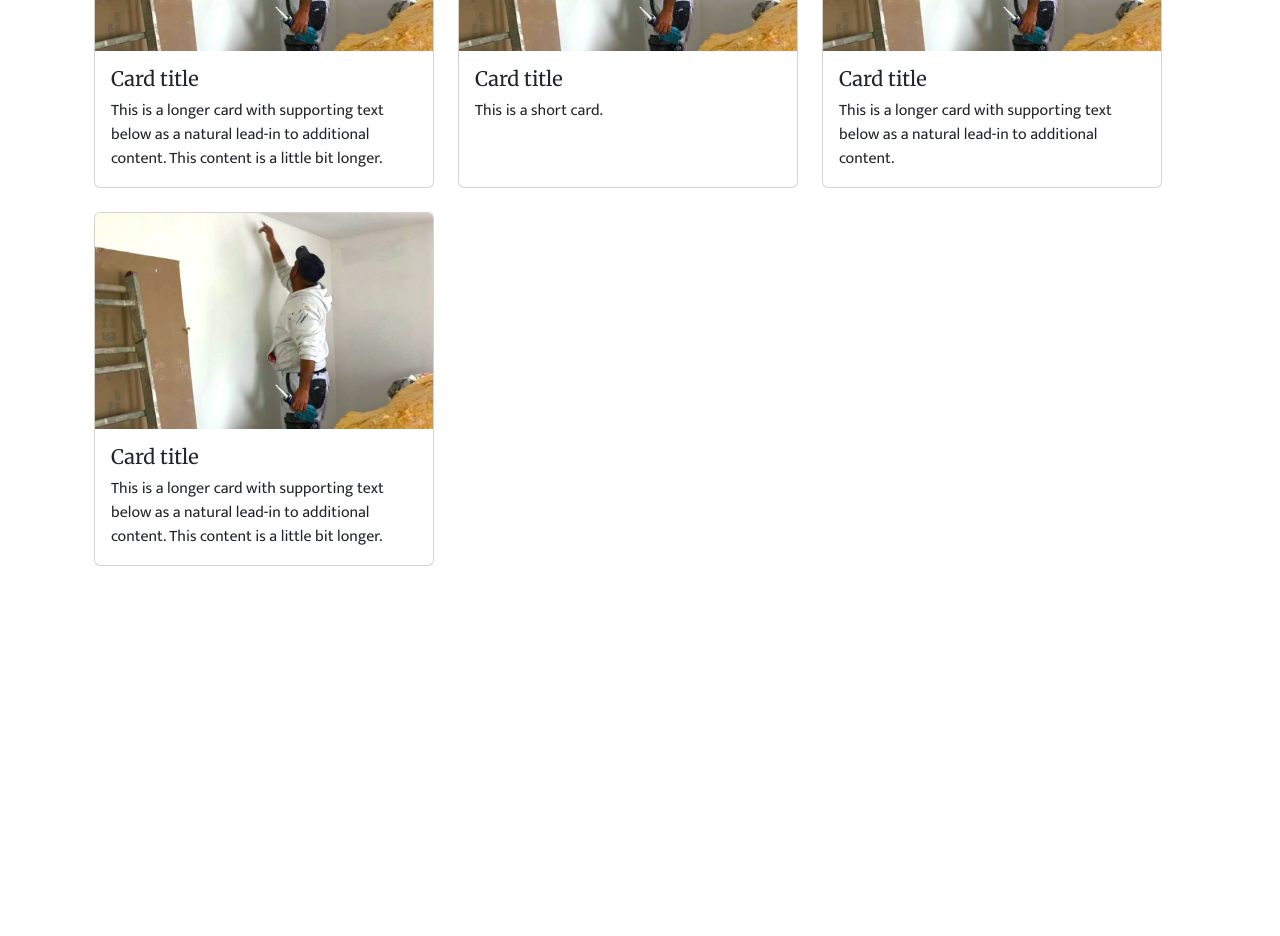
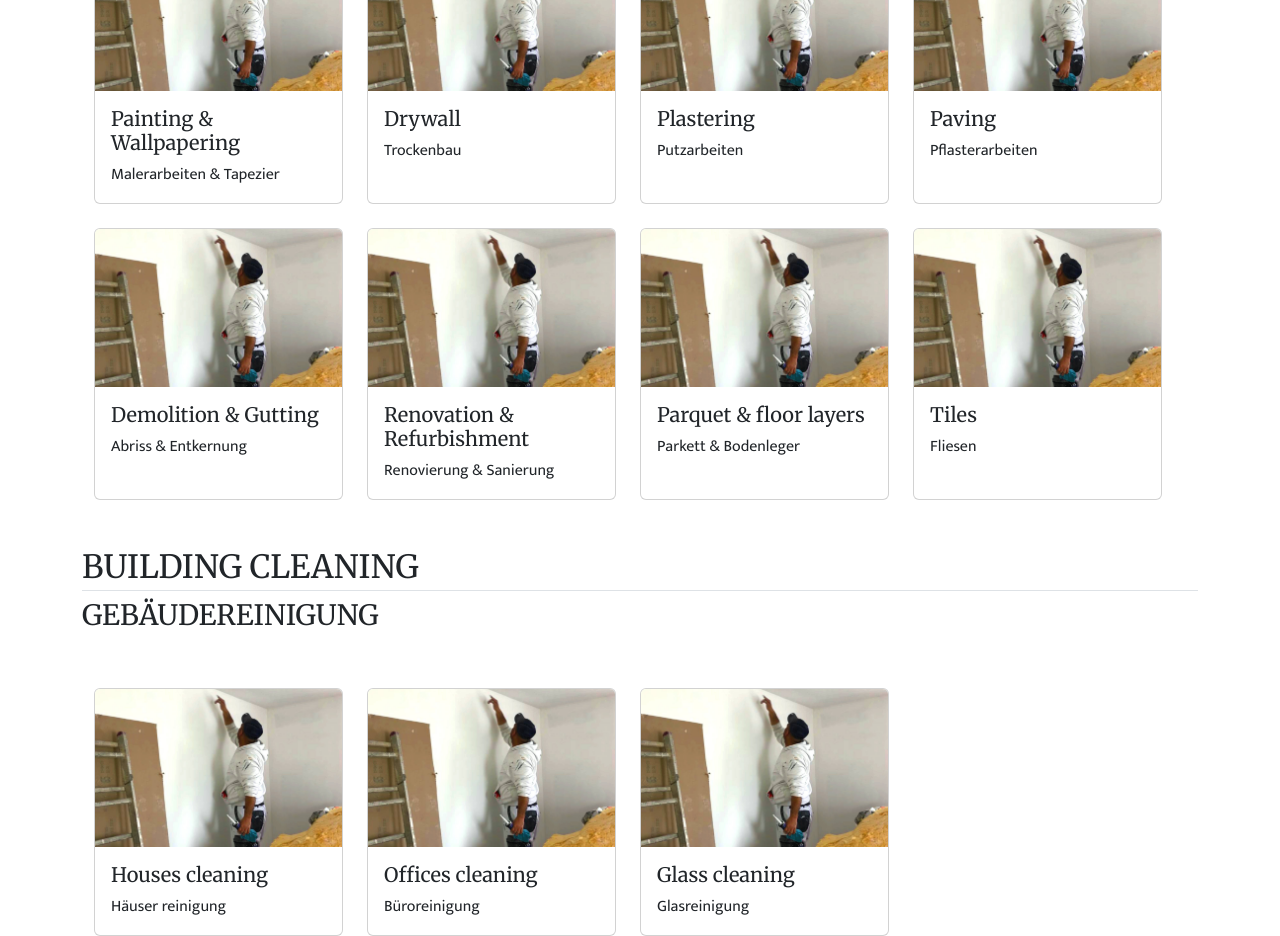
Before and after one commit to haniscape/haniscape-eu, a React (Create React App) app: page / in a window 1280 px wide. Shown: the part 320-1256 px from the top of the page. Before the commit the page ends 886 px from the top, so only its background shows below. Built offline with nearby package versions, Linux system fonts and the light colour scheme.

Commit message:
construction and cleaning

```diff
--- a/src/Components/Header.jsx
+++ b/src/Components/Header.jsx
@@ -28,7 +28,7 @@ function Header() {
               </li>
               <li className="nav-item">
                 <a className="nav-link" href="/#">
-                  Jobs
+                  Works
                 </a>
               </li>
               <li className="nav-item">
--- a/src/Components/Home.jsx
+++ b/src/Components/Home.jsx
@@ -1,60 +1,123 @@
-import React from 'react';
+import React from "react";
 import handyman from "./img/handyman.jpeg";
 
 function Home() {
-  return <div className="container">
-    <div className="row mt-5 mx-auto">
-
-
-
-
-
-
-<div class="row row-cols-1 row-cols-md-3 g-4">
-  <div class="col">
-    <div class="card h-100">
-    <img src={handyman}  className="card-img-top" alt="..." />
-      <div class="card-body">
-        <h5 class="card-title">Card title</h5>
-        <p class="card-text">This is a longer card with supporting text below as a natural lead-in to additional content. This content is a little bit longer.</p>
+  return (
+    <div className="container">
+      <h2 className="border-bottom pb-1 mb-2 mt-5 ">CONSTRUCTION SERVICES</h2>
+      <h2>BAUDIENSTLEISTUNGEN</h2>
+      <div className="row mx-auto">
+        <div className="row row-cols-1 row-cols-md-3 row-cols-lg-4 g-4">
+          <div className="col">
+            <div className="card h-100">
+              <img src={handyman} className="card-img-top" alt="..." />
+              <div className="card-body">
+                <h5 className="card-title">Painting & Wallpapering</h5>
+                <p className="card-text">Malerarbeiten & Tapezier</p>
               </div>
             </div>
           </div>
-  <div class="col">
-    <div class="card h-100">
-    <img src={handyman}  className="card-img-top" alt="..." />
-      <div class="card-body">
-        <h5 class="card-title">Card title</h5>
-        <p class="card-text">This is a short card.</p>
+          <div className="col">
+            <div className="card h-100">
+              <img src={handyman} className="card-img-top" alt="..." />
+              <div className="card-body">
+                <h5 className="card-title">Drywall</h5>
+                <p className="card-text">Trockenbau</p>
               </div>
             </div>
           </div>
-  <div class="col">
-    <div class="card h-100">
-    <img src={handyman}  className="card-img-top" alt="..." />
-      <div class="card-body">
-        <h5 class="card-title">Card title</h5>
-        <p class="card-text">This is a longer card with supporting text below as a natural lead-in to additional content.</p>
+          <div className="col">
+            <div className="card h-100">
+              <img src={handyman} className="card-img-top" alt="..." />
+              <div className="card-body">
+                <h5 className="card-title">Plastering</h5>
+                <p className="card-text">Putzarbeiten</p>
               </div>
             </div>
           </div>
-  <div class="col">
-    <div class="card h-100">
-    <img src={handyman}  className="card-img-top" alt="..." />
-      <div class="card-body">
-        <h5 class="card-title">Card title</h5>
-        <p class="card-text">This is a longer card with supporting text below as a natural lead-in to additional content. This content is a little bit longer.</p>
+          <div className="col">
+            <div className="card h-100">
+              <img src={handyman} className="card-img-top" alt="..." />
+              <div className="card-body">
+                <h5 className="card-title">Paving</h5>
+                <p className="card-text">Pflasterarbeiten</p>
+              </div>
+            </div>
+          </div>
+          <div className="col">
+            <div className="card h-100">
+              <img src={handyman} className="card-img-top" alt="..." />
+              <div className="card-body">
+                <h5 className="card-title">Demolition & Gutting</h5>
+                <p className="card-text">Abriss & Entkernung</p>
+              </div>
+            </div>
+          </div>
+          <div className="col">
+            <div className="card h-100">
+              <img src={handyman} className="card-img-top" alt="..." />
+              <div className="card-body">
+                <h5 className="card-title">Renovation & Refurbishment</h5>
+                <p className="card-text">Renovierung & Sanierung</p>
+              </div>
+            </div>
+          </div>
+          <div className="col">
+            <div className="card h-100">
+              <img src={handyman} className="card-img-top" alt="..." />
+              <div className="card-body">
+                <h5 className="card-title">Parquet & floor layers</h5>
+                <p className="card-text">Parkett & Bodenleger</p>
+              </div>
+            </div>
+          </div>
+          <div className="col">
+            <div className="card h-100">
+              <img src={handyman} className="card-img-top" alt="..." />
+              <div className="card-body">
+                <h5 className="card-title">Tiles</h5>
+                <p className="card-text">Fliesen</p>
+              </div>
             </div>
           </div>
         </div>
       </div>
 
-
-
-
-
+      <h2 className="border-bottom pb-1 mb-2 mt-5 ">BUILDING CLEANING</h2>
+      <h3>GEBÄUDEREINIGUNG</h3>
+      <div className="row mx-auto">
+        <div className="row row-cols-1 row-cols-md-3 row-cols-lg-4 g-4">
+          <div className="col">
+            <div className="card h-100">
+              <img src={handyman} className="card-img-top" alt="..." />
+              <div className="card-body">
+                <h5 className="card-title">Houses cleaning</h5>
+                <p className="card-text">Häuser reinigung</p>
               </div>
-  </div>;
+            </div>
+          </div>
+          <div className="col">
+            <div className="card h-100">
+              <img src={handyman} className="card-img-top" alt="..." />
+              <div className="card-body">
+                <h5 className="card-title">Offices cleaning</h5>
+                <p className="card-text">Büroreinigung</p>
+              </div>
+            </div>
+          </div>
+          <div className="col">
+            <div className="card h-100">
+              <img src={handyman} className="card-img-top" alt="..." />
+              <div className="card-body">
+                <h5 className="card-title">Glass cleaning </h5>
+                <p className="card-text">Glasreinigung</p>
+              </div>
+            </div>
+          </div>
+        </div>
+      </div>
+    </div>
+  );
 }
 
 export default Home;
```
Lines whose indentation alone changed are shown as unchanged.
